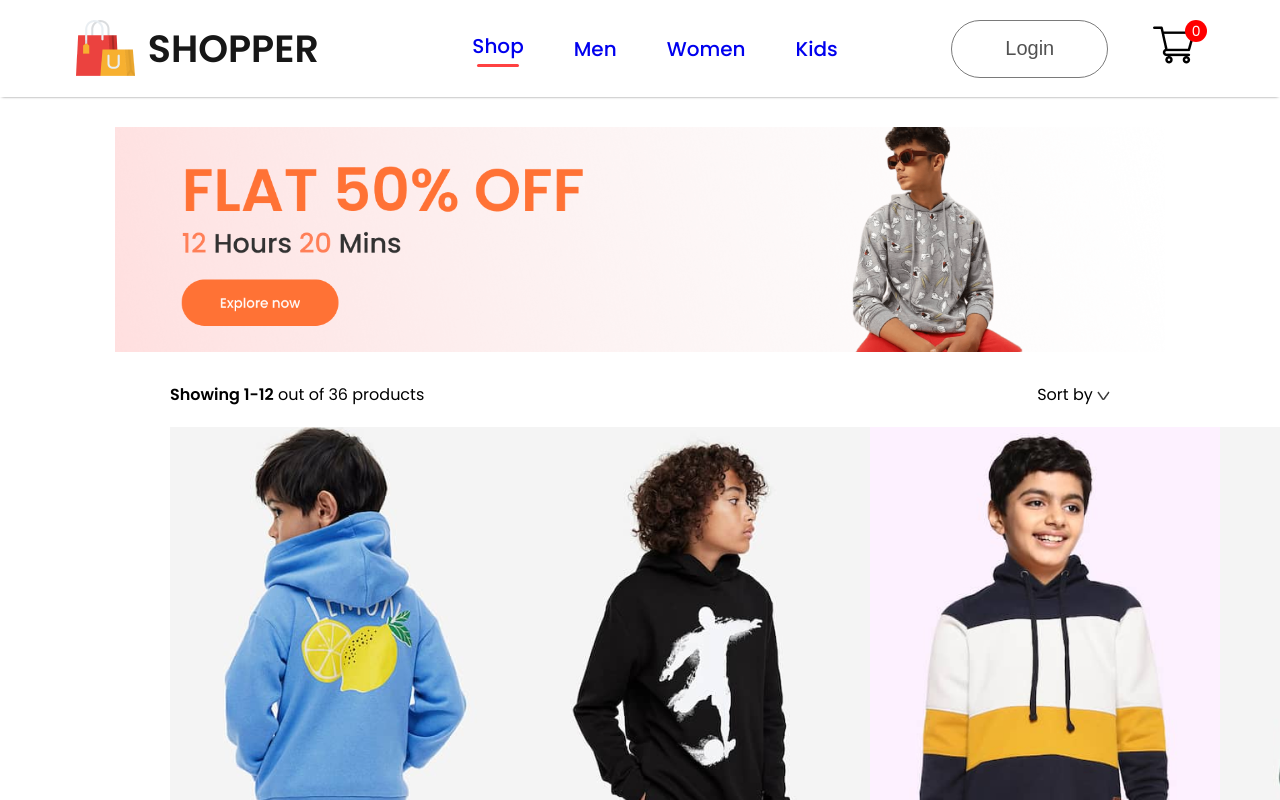
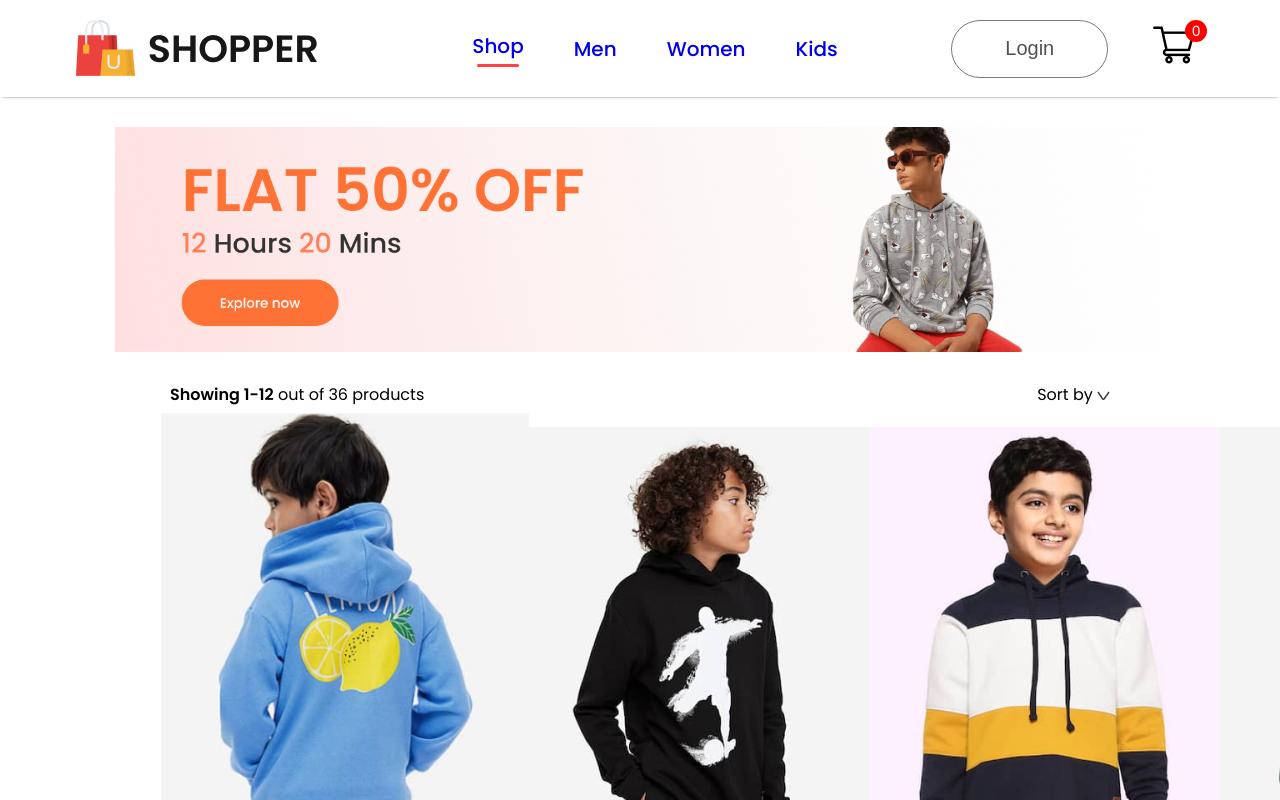
Before and after one commit to roshanlimbu/Home_Harmony, a React (Create React App) app in the folder frontend/: page /kids in a window 1280 px wide. In both pictures the pointer is over the element 345 px from the left and 697 px from the top of the page. Shown: the top 800 px of the page. Built offline with nearby package versions, Linux system fonts and the light colour scheme.

Commit message:
css for items

```diff
--- a/frontend/src/Components/Item/Item.css
+++ b/frontend/src/Components/Item/Item.css
@@ -26,6 +26,6 @@
 }
 
 .item:hover {
-  transform: scale();
+  transform: scale(1.05);
   transition: 0.6s;
 }
```
